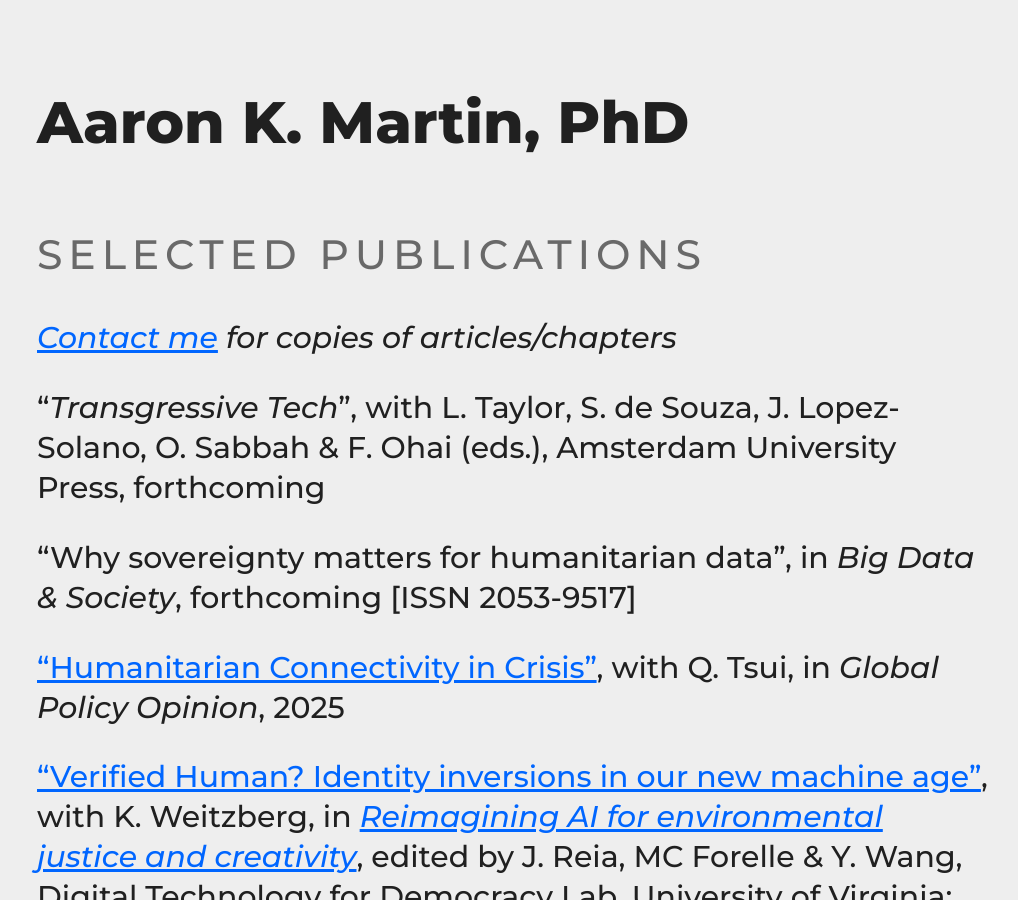
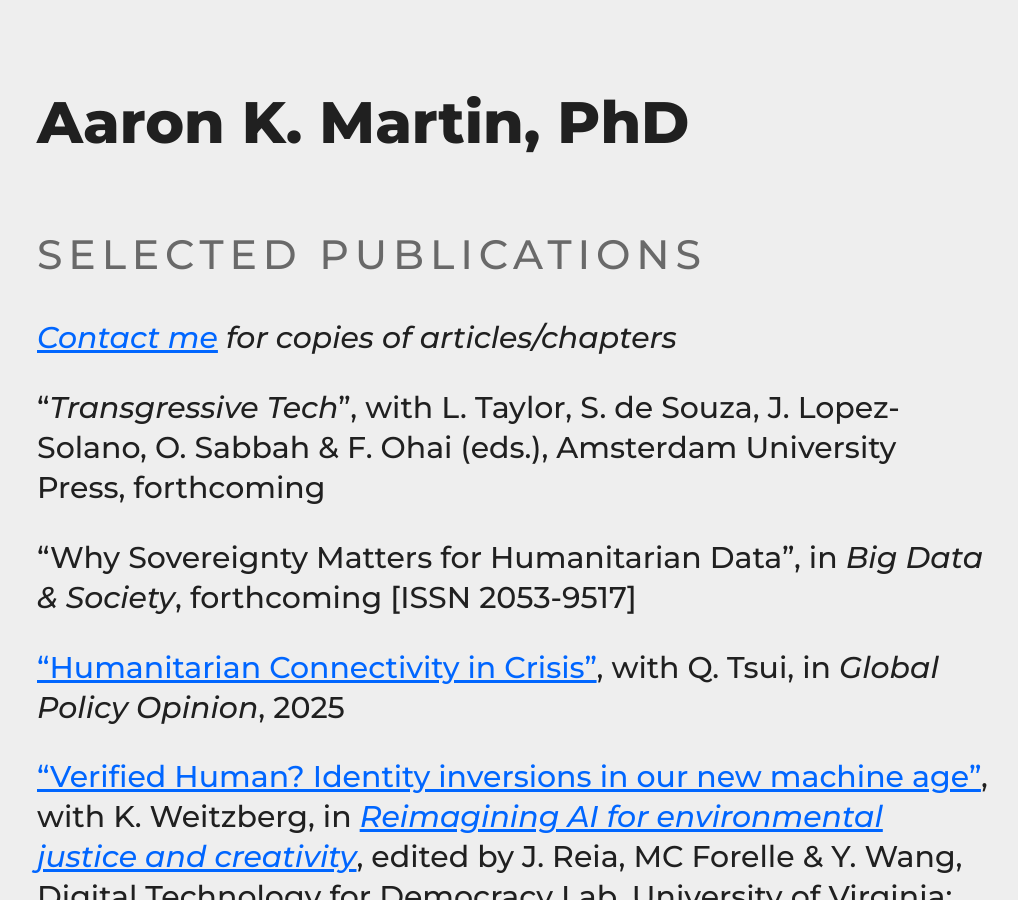
Before and after one commit to haroonalrasheed/641a, a Jekyll site: the page built from selected-publications/index.md, in a window 1280 px wide and 900 px high. Shown: the whole window, without its empty margins (127-1145 px from the left). Built offline with Jekyll 4.4.1, drawn with Linux system fonts in a browser that asks for light colours.

```diff
--- a/selected-publications/index.md
+++ b/selected-publications/index.md
@@ -8,7 +8,7 @@ _[Contact me](mailto:a.k.martin@alumni.lse.ac.uk) for copies of articles/chapter
 
 "_Transgressive Tech_", with L. Taylor, S. de Souza, J. Lopez-Solano, O. Sabbah & F. Ohai (eds.), Amsterdam University Press, forthcoming
 
-"Why sovereignty matters for humanitarian data", in _Big Data & Society_, forthcoming [ISSN 2053-9517]
+"Why Sovereignty Matters for Humanitarian Data", in _Big Data & Society_, forthcoming [ISSN 2053-9517]
 
 ["Humanitarian Connectivity in Crisis"](https://www.globalpolicyjournal.com/blog/02/06/2025/humanitarian-connectivity-crisis), with Q. Tsui, in _Global Policy Opinion_, 2025
 
```
